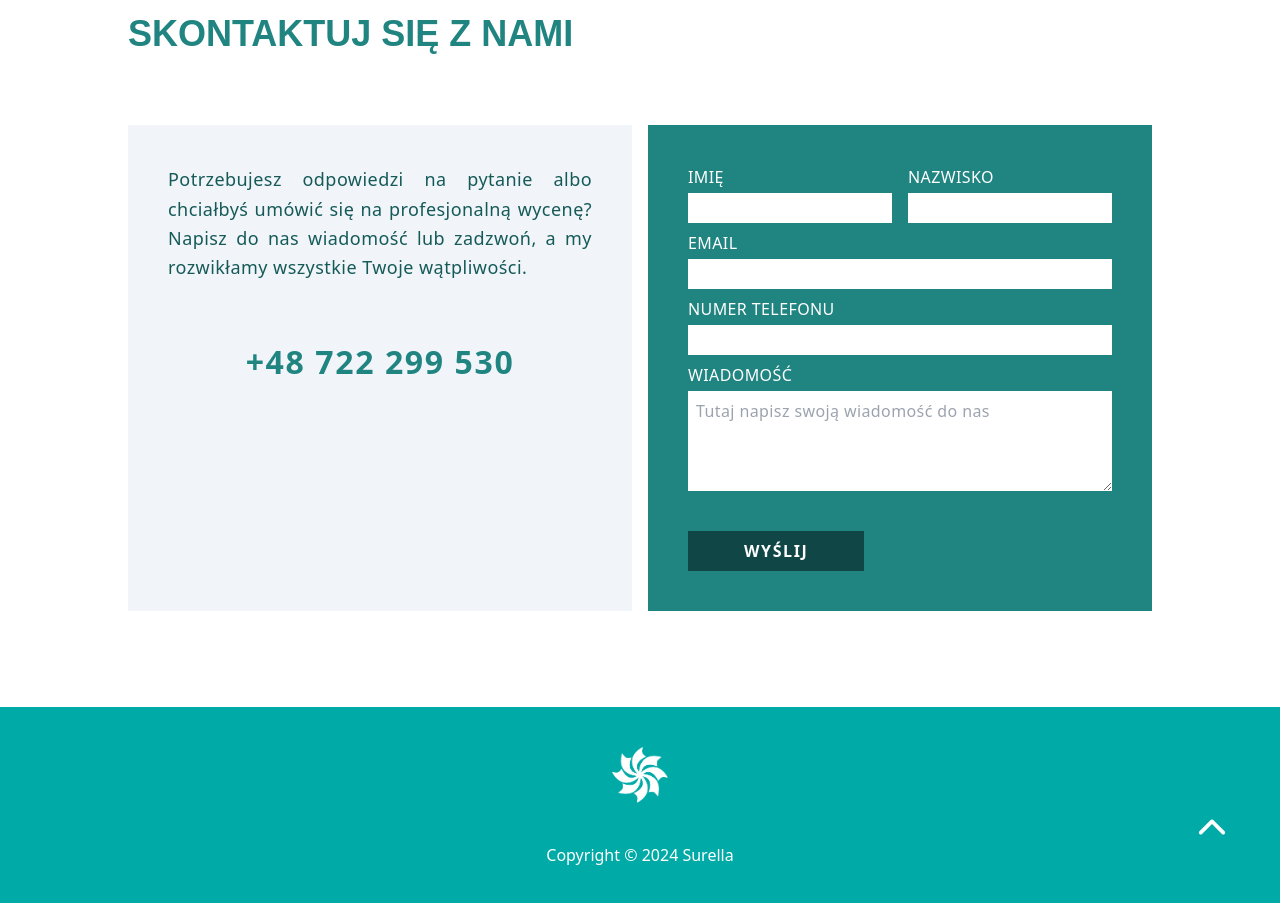
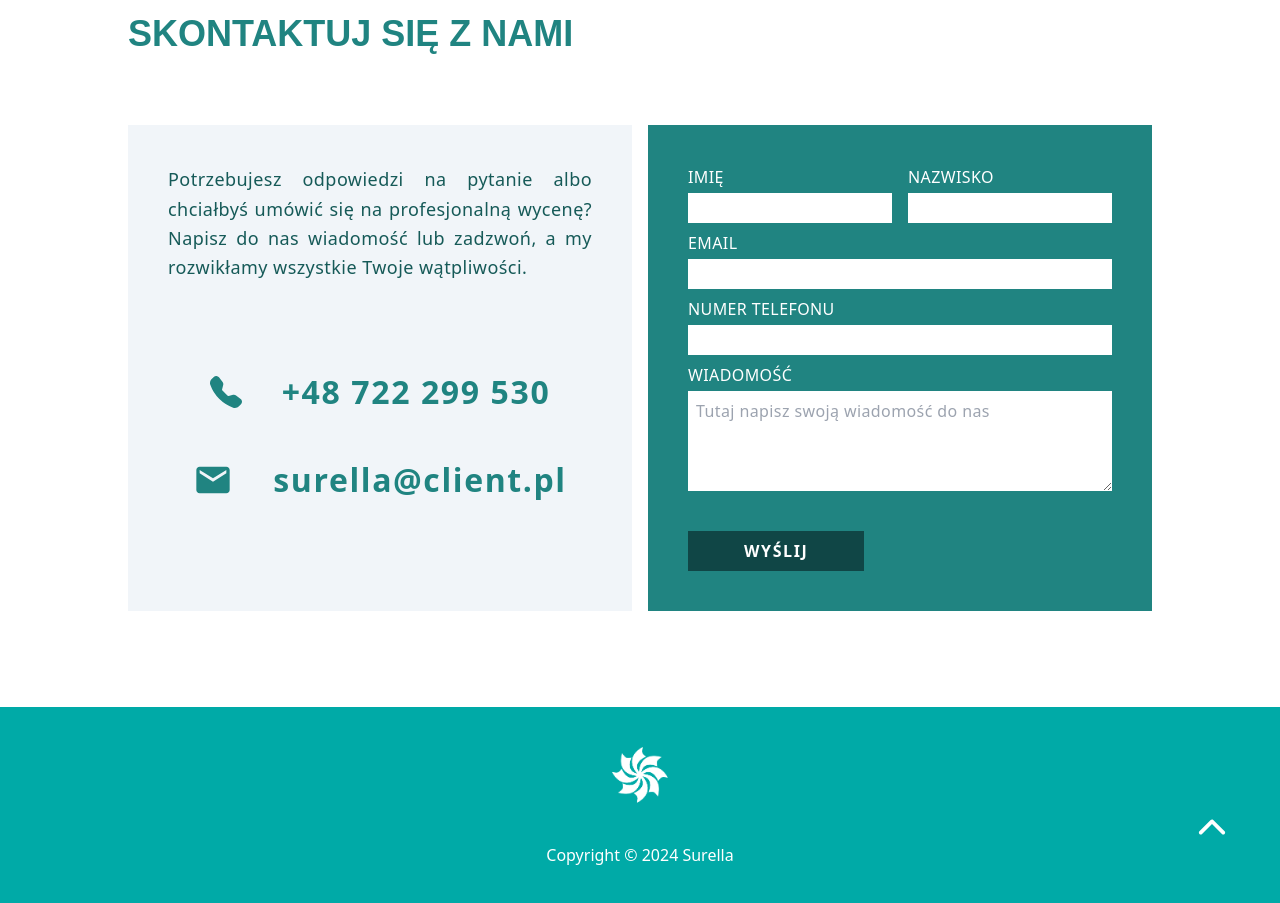
Before and after one commit to Hosuqa/Surella, a React (Vite) app: page / in a window 1280 px wide. Shown: the part 5480-6383 px from the top of the page. Built offline with nearby package versions, Linux system fonts and the light colour scheme; a web font is replaced by a local one.

Commit message:
[FIX] - Contact + mail

```diff
--- a/src/components/sections/Contact.tsx
+++ b/src/components/sections/Contact.tsx
@@ -7,6 +7,8 @@ import { motion } from "framer-motion";
 import { gsap } from "gsap";
 import { ScrollTrigger } from "gsap/ScrollTrigger";
 import emailjs from "emailjs-com";
+import { BsFillTelephoneFill } from "react-icons/bs";
+import { MdMail } from "react-icons/md";
 
 gsap.registerPlugin(ScrollTrigger);
 
@@ -140,12 +142,19 @@ const Contact = () => {
             <div className="w-full">
                 <Title title="Skontaktuj się z nami" subtitle="Współpraca"></Title>
                 <div className="flex lg:flex-row flex-col gap-4">
-                    <div className="textbox bg-slate-100 w-full">
-                        <div className="h-fit p-10">
-                            <p className={`${styles.aboutText} tracking-wide text-surella-700 leading-relaxed text-justify`}>{text}</p>
+                    <div className="textbox bg-slate-100 w-full flex flex-col  ">
+                        <div className="h-1/2 bg-red-400= p-10">
+                            <p className={`${styles.contactTextMain} tracking-wide text-surella-700 leading-relaxed text-justify`}>{text}</p>
                         </div>
-                        <div className="h-fit p-10 pt-0 lg:pt-4 2xl:pt-10 text-center">
-                            <p className={`${styles.contactText} flex justify-center text-nowrap text-surella-600 font-[700] tracking-wider`}>+48 722 299 530</p>
+                        <div className="h-1/4 bg-red-30 flex flex-col gap-10 my-10 md:my-0">
+                            <div className="h-fit text-center flex justify-center  items-center ">
+                                <BsFillTelephoneFill className="text-surella-600 h-8 w-8 mr-10"/>
+                                <p className={`${styles.contactText} flex justify-center text-nowrap text-surella-600 font-[700] tracking-wider`}>+48 722 299 530</p>
+                            </div>
+                            <div className="h-fit  text-center flex justify-center items-center">
+                                <MdMail className="text-surella-600 h-10 w-10 mr-10"/>
+                                <p className={`${styles.contactText} flex justify-center text-nowrap text-surella-600 font-[700] tracking-wider`}>surella@client.pl</p>
+                            </div>
                         </div>
                     </div>
                     <div className="conbox w-full h-full bg-surella-600">
--- a/src/styles.ts
+++ b/src/styles.ts
@@ -25,7 +25,9 @@ const styles = {
   colabtitle:
     "2xl:text-[20px] md:text-[20px] text-[14px]",
   contactText:
-    "2xl:text-[44px] md:text-[32px]  text-[28px]",
+    "2xl:text-[36px] md:text-[32px]  text-[28px]",
+  contactTextMain:
+    "2xl:text-[20px] md:text-[18px] text-[16px]",
 };
 
 export { styles };
```
